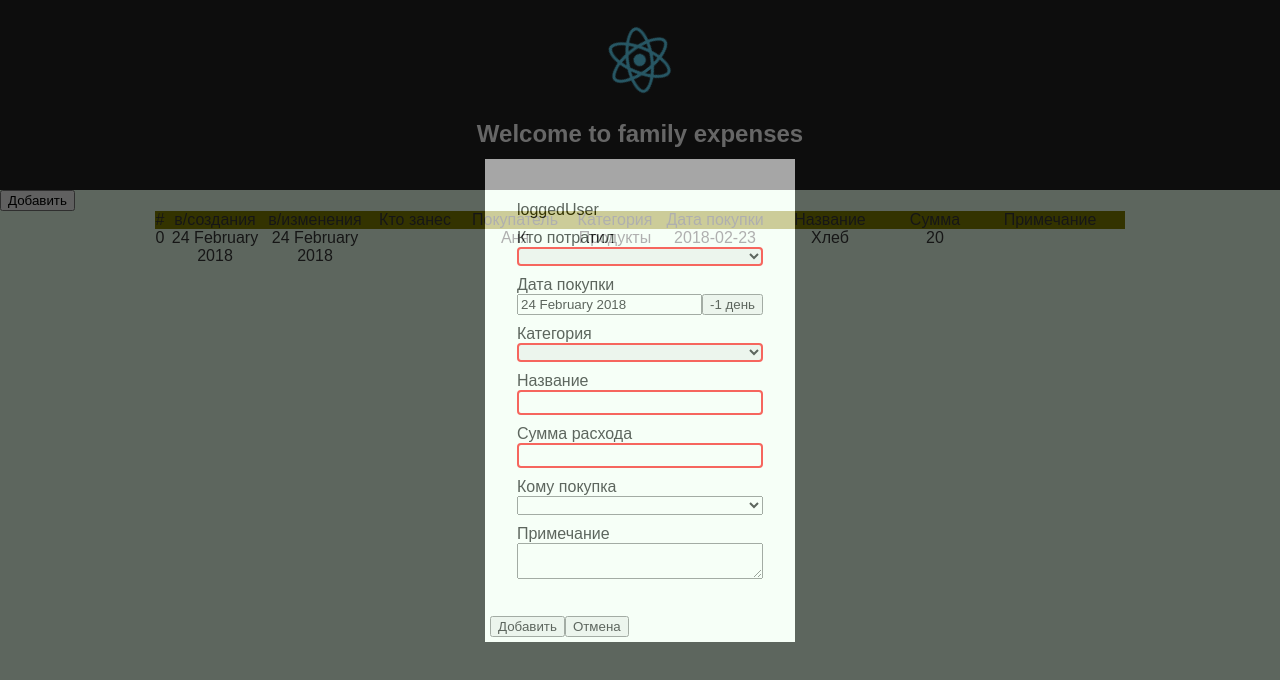
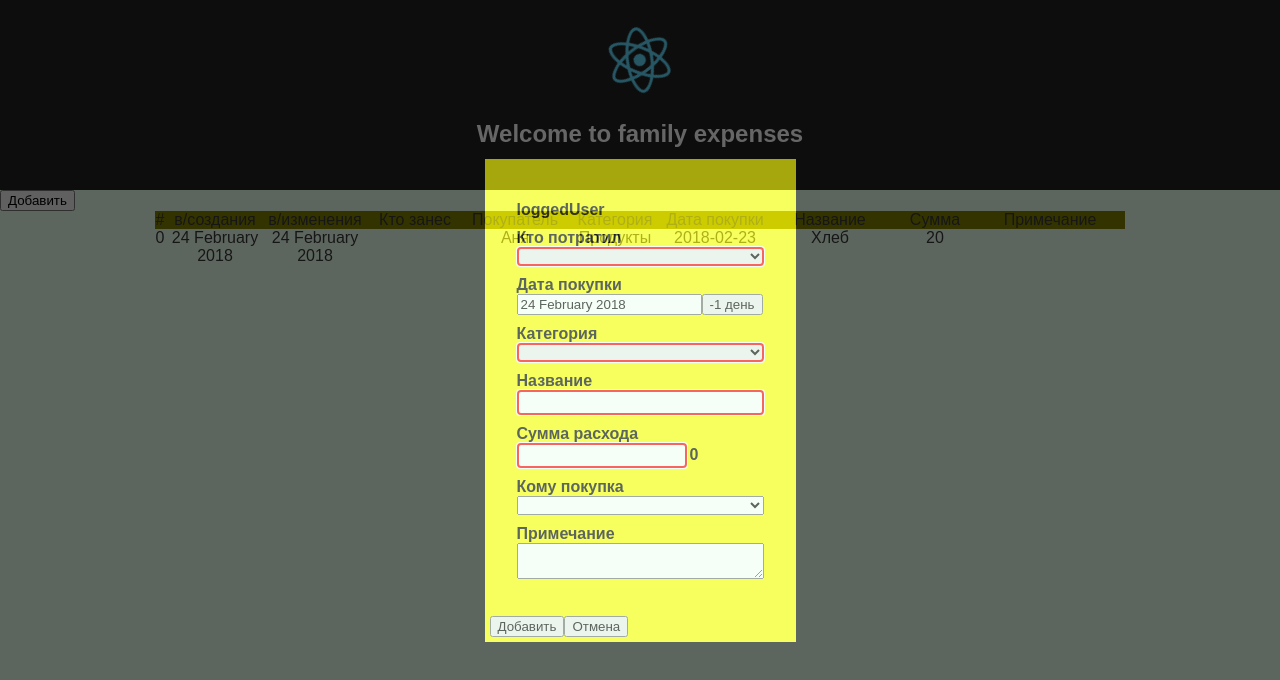
Before and after one commit to aceeu/fe-app, a React (Create React App) app: page / in a window 1280 px wide. Both pictures are taken after a click on the button "Добавить". Shown: the top 680 px of the page. Built offline with nearby package versions, Linux system fonts and the light colour scheme.

Commit message:
update addForm dialog

```diff
--- a/src/view/addForm.jsx
+++ b/src/view/addForm.jsx
@@ -89,14 +89,18 @@ export class AddForm extends React.Component {
                 <label>Название</label>
                 <TextInput
                     onEnter={this.onEnter}
-                    onBlur={e => {
+                    onChange={e => {
                         this.setState({product: e.currentTarget.value});
                     }}
                     negative={this.state.product.length < 3}
                 ></TextInput>
                 <label>Сумма расхода</label>
+                <div
+                    style={{display: 'flex', flexDirection: 'row'}}
+                >
                     <NumericInput
-                    onBlur={e => {
+                        style={{width: '160px'}}
+                        onChange={e => {
                             let value = e.currentTarget.value;
                             value = value.replace(',', '.');
                             const invalidStatusSum = this.isNaNSum(value);
@@ -104,6 +108,8 @@ export class AddForm extends React.Component {
                         }}
                         negative={this.state.invalidStatusSum || this.state.sum === 0}
                     />
+                    <div style={{width: '74px', overflow: 'auto', paddingTop: '3px', paddingLeft: '3px'}}> {this.state.sum} </div>
+                </div>
                 <label>Кому покупка</label>
                 <Select
                     options={TARGET}
--- a/src/view/modal.css
+++ b/src/view/modal.css
@@ -14,9 +14,10 @@
   min-width: 200px;
   display: flex;
   flex-direction: column;
-  background: white;
+  background: yellow;
   opacity: 1;
-  margin: 20px; }
+  margin: 20px;
+  font-weight: bolder; }
 
 .buttons {
   display: flex;
--- a/src/view/modal.scss
+++ b/src/view/modal.scss
@@ -14,9 +14,10 @@
     min-width: 200px;
     display: flex;
     flex-direction: column;
-    background: white;
+    background: yellow;
     opacity: 1;
     margin: 20px;
+    font-weight: bolder;
 }
 .buttons {
     display: flex;
```
Lines whose indentation alone changed are shown as unchanged.
